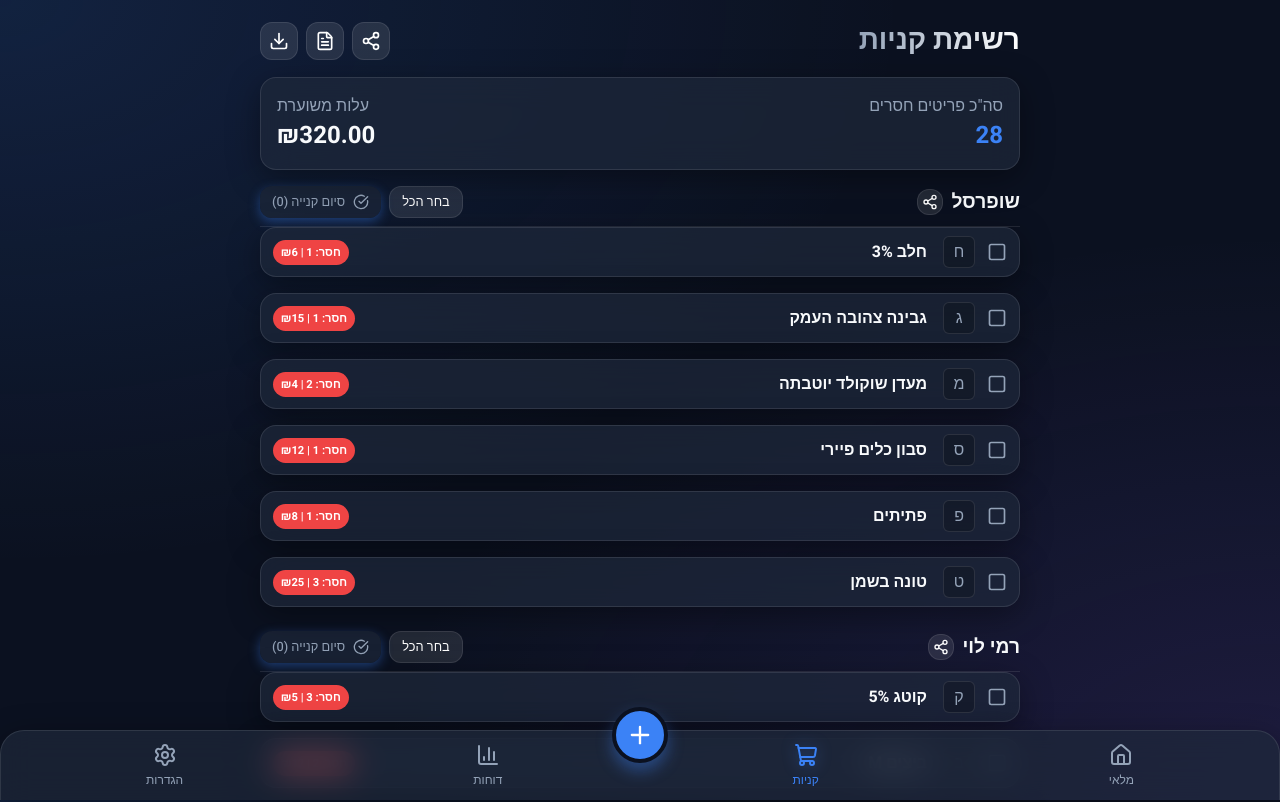
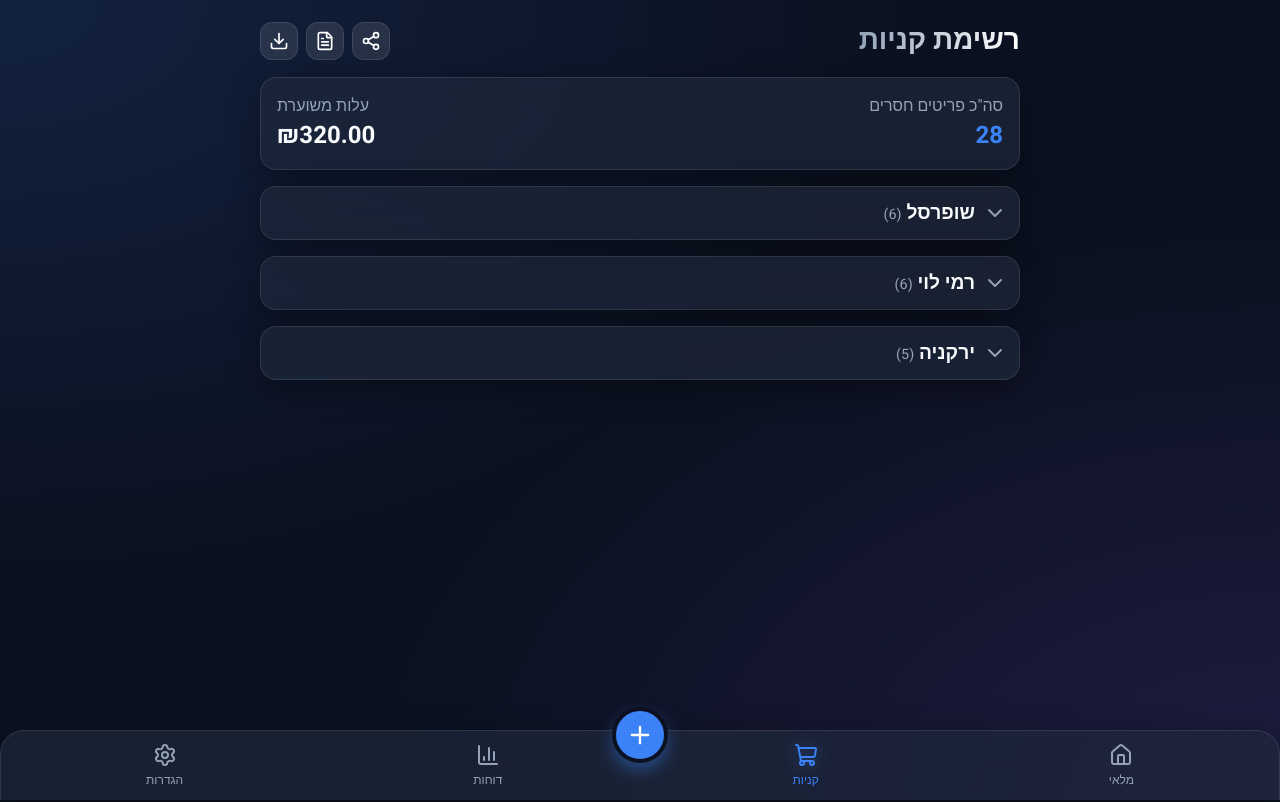
Before and after one commit to dorey-cmd/home-eco, a React (Vite) app: page /shopping in a window 1280 px wide. Shown: the top 802 px of the page. Built offline with nearby package versions, Linux system fonts and the light colour scheme; data requests are answered from the project's data file.

Commit message:
feat: accordion style folded shopping lists

```diff
--- a/src/pages/ShoppingList.tsx
+++ b/src/pages/ShoppingList.tsx
@@ -2,11 +2,12 @@
 import { fetchProducts, updateProduct, addPurchase } from '../api';
 import type { Product } from '../api';
 import { AppContext } from '../App';
-import { ShoppingCart, CheckCircle, ExternalLink, Download, FileText, CheckSquare, Square, Share2 } from 'lucide-react';
+import { ShoppingCart, CheckCircle, ExternalLink, Download, FileText, CheckSquare, Square, Share2, ChevronDown, ChevronUp } from 'lucide-react';
 
 const ShoppingList = () => {
   const [products, setProducts] = useState<Product[]>([]);
   const [selectedIds, setSelectedIds] = useState<Set<string>>(new Set());
+  const [expandedStores, setExpandedStores] = useState<Set<string>>(new Set());
   const { stores } = useContext(AppContext);
 
   useEffect(() => {
@@ -27,6 +28,13 @@
     if (newSelected.has(id)) newSelected.delete(id);
     else newSelected.add(id);
     setSelectedIds(newSelected);
+  };
+
+  const toggleStore = (storeName: string) => {
+    const next = new Set(expandedStores);
+    if (next.has(storeName)) next.delete(storeName);
+    else next.add(storeName);
+    setExpandedStores(next);
   };
 
   const selectAllForStore = (storeProducts: Product[]) => {
@@ -188,38 +196,50 @@
       ) : (
         Object.entries(groupedList).map(([storeName, storeProducts]) => {
           const storeSelectedCount = storeProducts.filter(p => selectedIds.has(p.id)).length;
+          const isExpanded = expandedStores.has(storeName);
 
           return (
             <div key={storeName} className="mb-4">
-              <div className="flex justify-between items-center mb-2" style={{ borderBottom: '1px solid var(--glass-border)', paddingBottom: '8px' }}>
+              <div className="glass-panel mb-2" style={{ padding: '12px', cursor: 'pointer' }} onClick={() => toggleStore(storeName)}>
+                <div className="flex justify-between items-center">
                   <div className="flex items-center gap-2">
-                  <h2 className="font-bold" style={{ fontSize: '1.2rem' }}>
-                    {storeName}
+                    {isExpanded ? <ChevronUp size={24} className="text-secondary" /> : <ChevronDown size={24} className="text-secondary" />}
+                    <h2 className="font-bold m-0" style={{ fontSize: '1.2rem', color: isExpanded ? 'var(--accent-color)' : 'inherit' }}>
+                      {storeName} <span style={{ fontSize: '0.9rem', color: 'var(--text-secondary)', fontWeight: 'normal' }}>({storeProducts.length})</span>
                     </h2>
-                  <button className="glass-button secondary" style={{ padding: '4px' }} onClick={() => shareStore(storeName, storeProducts)}>
-                    <Share2 size={16} />
+                  </div>
+                  {isExpanded && (
+                    <div className="flex gap-2" onClick={e => e.stopPropagation()}>
+                      <button className="glass-button secondary" style={{ padding: '6px' }} onClick={() => shareStore(storeName, storeProducts)}>
+                        <Share2 size={18} />
                       </button>
                     </div>
-                <div className="flex gap-2">
+                  )}
+                </div>
+
+                {isExpanded && (
+                  <div className="flex justify-between mt-3 pt-3" style={{ borderTop: '1px solid var(--glass-border)' }} onClick={e => e.stopPropagation()}>
                     <button
                       className="glass-button secondary"
-                    style={{ padding: '6px 12px', fontSize: '0.8rem' }}
+                      style={{ padding: '6px 12px', fontSize: '0.85rem' }}
                       onClick={() => selectAllForStore(storeProducts)}
                     >
                       {storeSelectedCount === storeProducts.length ? 'בטל הכל' : 'בחר הכל'}
                     </button>
                     <button
                       className="glass-button"
-                    style={{ padding: '6px 12px', fontSize: '0.8rem', background: storeSelectedCount > 0 ? 'var(--success-color)' : 'var(--glass-bg)', color: storeSelectedCount > 0 ? 'white' : 'var(--text-secondary)' }}
+                      style={{ padding: '6px 12px', fontSize: '0.85rem', background: storeSelectedCount > 0 ? 'var(--success-color)' : 'var(--glass-bg)', color: storeSelectedCount > 0 ? 'white' : 'var(--text-secondary)' }}
                       onClick={() => checkoutStore(storeProducts)}
                       disabled={storeSelectedCount === 0}
                     >
-                    <CheckCircle size={16} />
+                      <CheckCircle size={16} className="ml-1" />
                       <span>סיום קנייה ({storeSelectedCount})</span>
                     </button>
                   </div>
+                )}
               </div>
 
+              {isExpanded && (
                 <div className="flex flex-col gap-2">
                   {storeProducts.map(p => {
                     const amountNeeded = p.targetQuantity - p.currentQuantity;
@@ -259,6 +279,7 @@
                     );
                   })}
                 </div>
+              )}
             </div>
           )
         })
```
Lines whose indentation alone changed are shown as unchanged.
